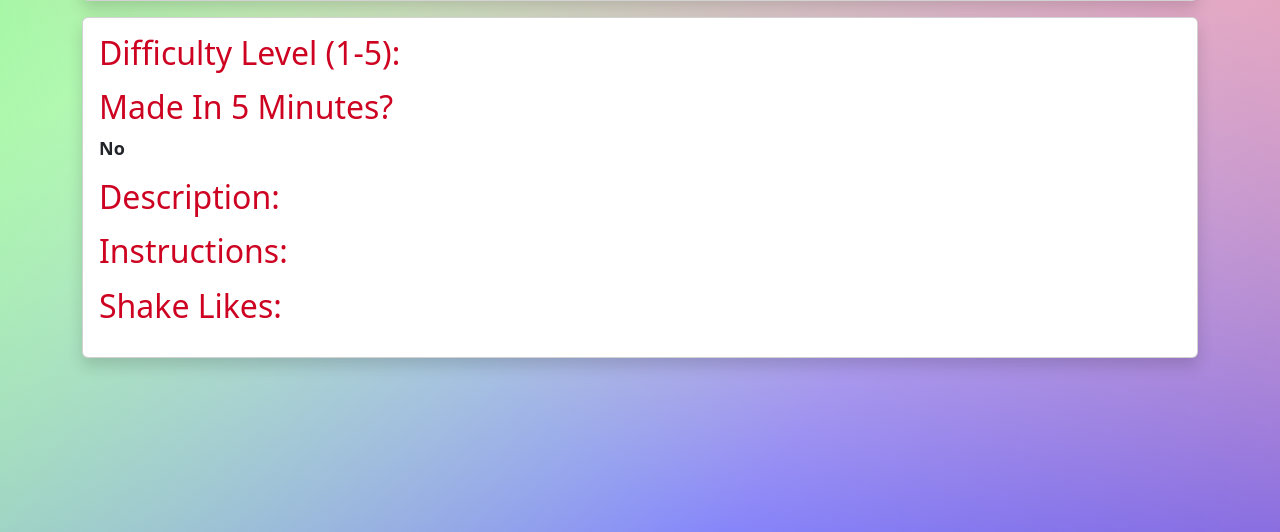
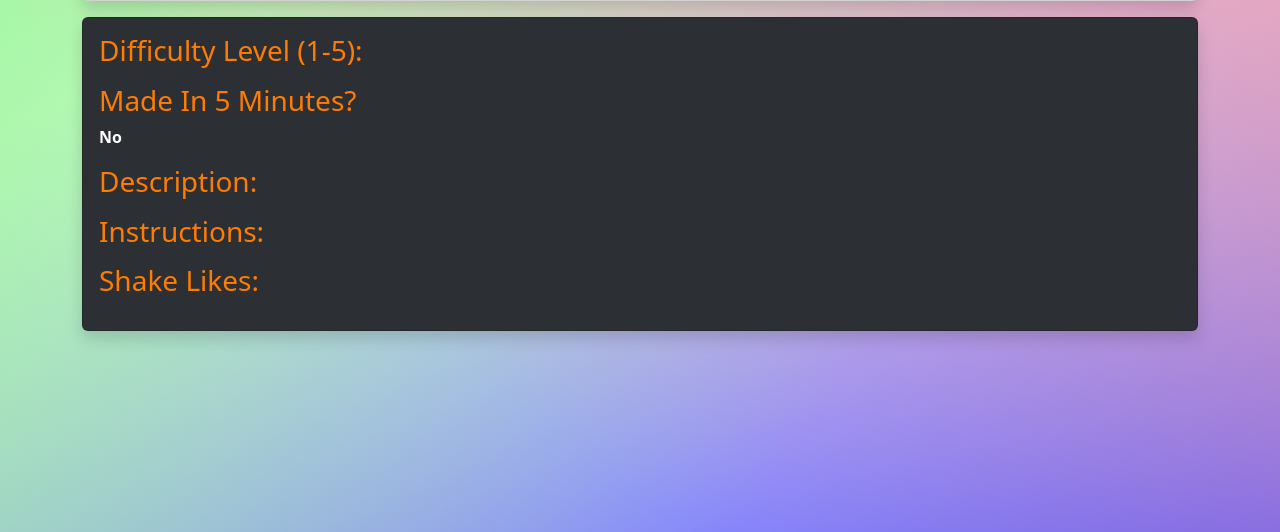
Before and after one commit to PaulDeUlloa/Sunkissed-Milkshakes-Python, a Flask app: template flask_app/templates/shake_details.html in a window 1280 px wide. Shown: the part 268-800 px from the top of the page. Run offline with Flask 3, Linux system fonts and the light colour scheme; the template is opened without the code that fills it, so the values that code supplies are empty.

Commit message:
card body color changes and font sizing updates

```diff
--- a/flask_app/templates/shake_details.html
+++ b/flask_app/templates/shake_details.html
@@ -22,17 +22,17 @@ linear-gradient(336deg, rgba(50, 50, 250, 0.8), rgba(0,0,255,0) 70.71%); min-hei
                         <h1 class="card-header text-center">{{ shake.name }}</h1>
                     </div>
                 </div>
-                <div class="card shadow" style="font-size: large; font-weight: bold;">
+                <div class="card shadow" style="font-size: medium; font-weight: bold; background-color:rgb(44,48,52); color:rgb(255, 255, 255);">
                     <div class="card-body">
-                        <h2 style="color:rgb(205, 3, 33) ;">Difficulty Level (1-5):</h2>
+                        <h3 style="color:rgb(255, 124, 1);">Difficulty Level (1-5):</h3>
                         <p> {{shake.difficulty}} </p>
-                        <h2 style="color:rgb(205, 3, 33) ;">Made In 5 Minutes?</h2>
+                        <h3 style="color:rgb(255, 124, 1);">Made In 5 Minutes?</h3>
                         <p> {% if shake.is_under_5 == 1 %} Yes {% else %} No {% endif %} </p>
-                        <h2 style="color:rgb(205, 3, 33) ;">Description:</h2>
+                        <h3 style="color:rgb(255, 124, 1);">Description:</h3>
                         <p> {{shake.description}} </p>
-                        <h2 style="color:rgb(205, 3, 33) ;">Instructions:</h2>
+                        <h3 style="color:rgb(255, 124, 1);">Instructions:</h3>
                         <p> {{shake.instructions}} </p>
-                        <h2 style="color:rgb(205, 3, 33) ;">Shake Likes:</h2>
+                        <h3 style="color:rgb(255, 124, 1);">Shake Likes:</h3>
                         <p> {{ count }} </p>
                     </div>
                 </div>
```
